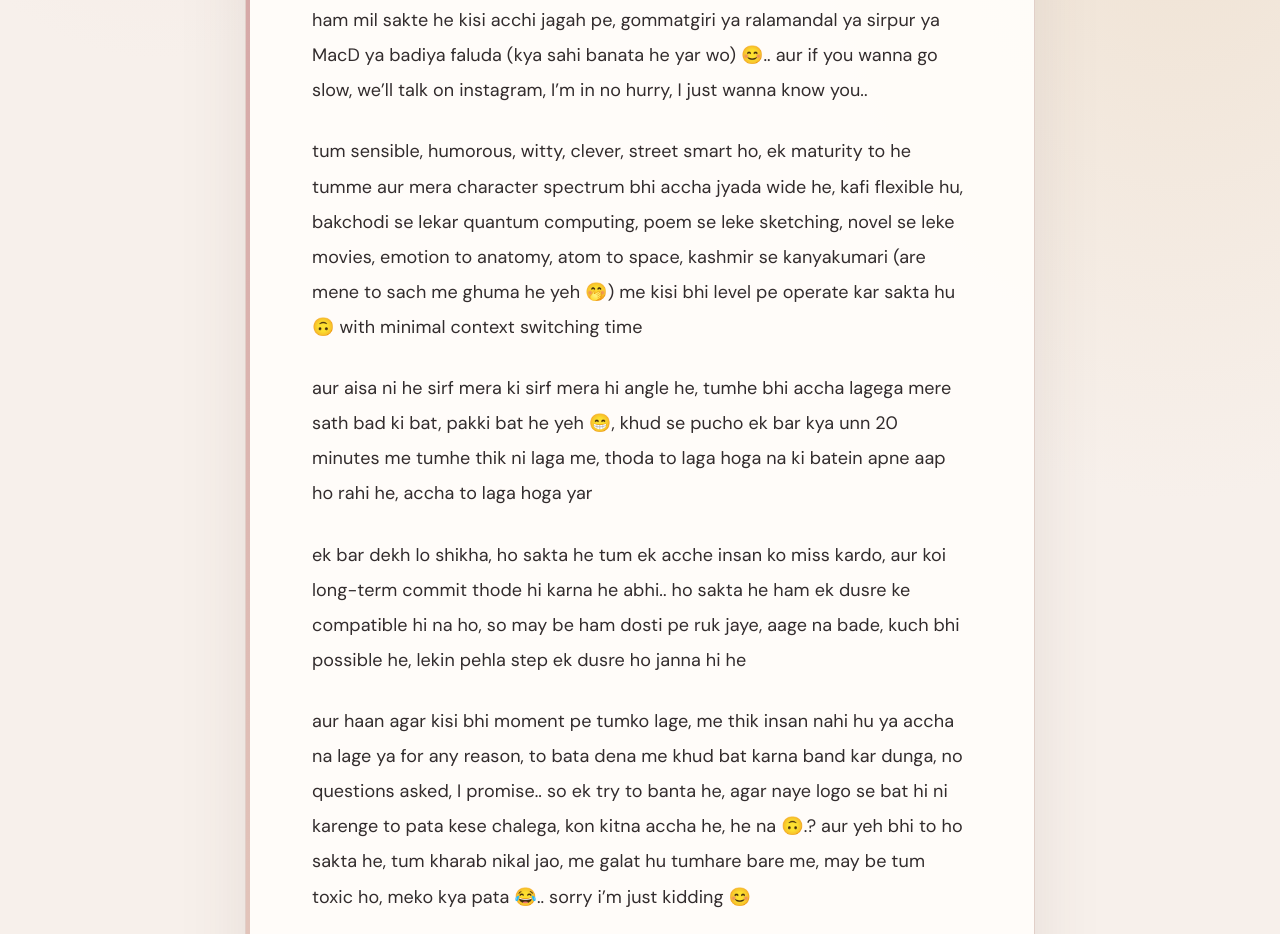
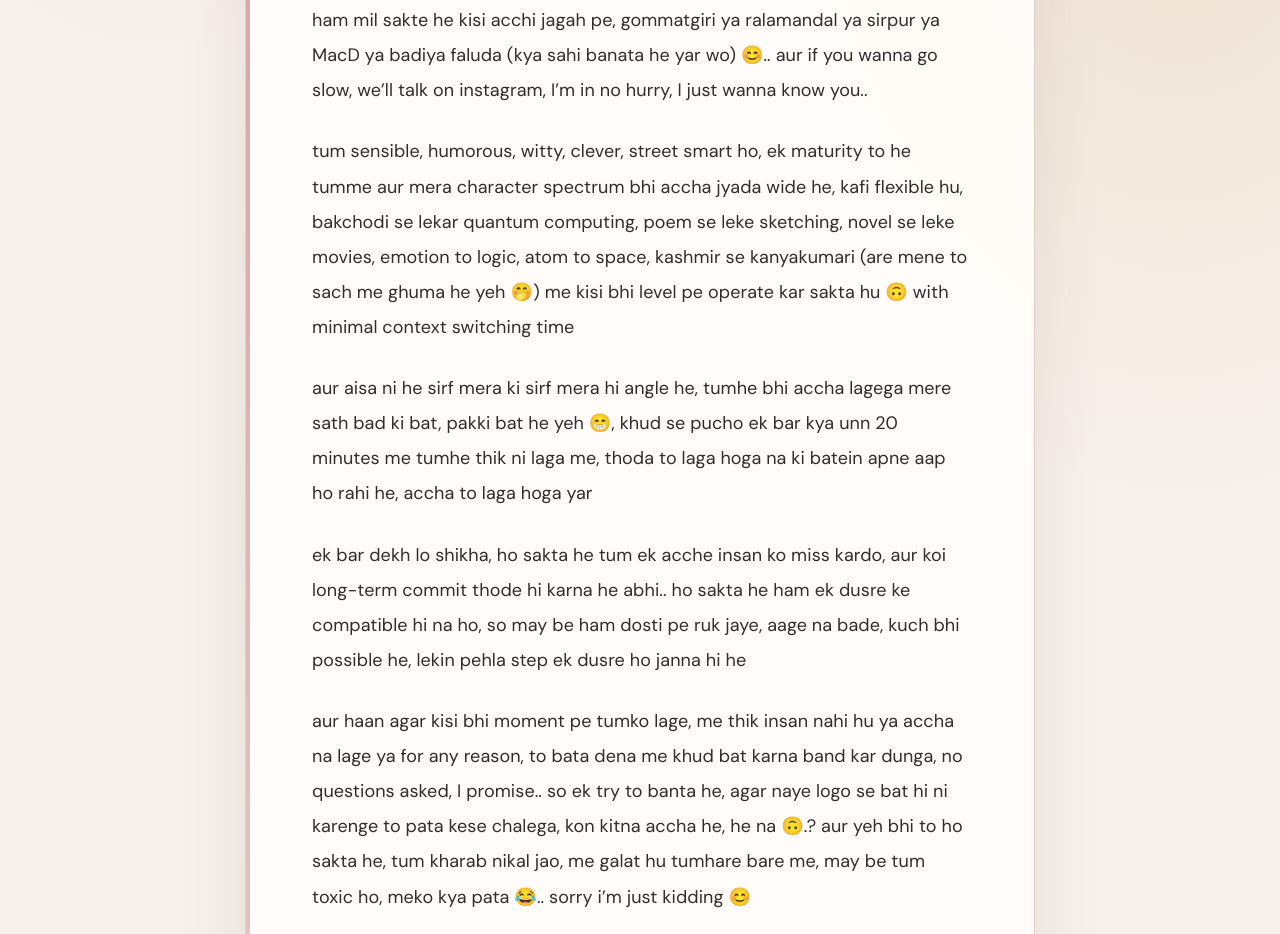
Before and after one commit to robertstark4/meneath, a plain HTML site: page index.html in a window 1280 px wide. Shown: the part 1391-2325 px from the top of the page. Drawn offline with nearby package versions, Linux system fonts and the light colour scheme.

Commit message:
Update index.html

```diff
--- a/index.html
+++ b/index.html
@@ -62,7 +62,7 @@
         <p>so, to get familiarity, lemme introduce myself, hi I'm shivam aur kesi ho tum😊.. svvv se hi btech kiya he (&amp; you did mba from there, I saw it on linkedin), iit qualified hu, khud ka web-based platform he ( "nameheist. com" .. ek bar open karke dekhna nameheist, vese meneath ka idea pasand aaya 🤞😁 )</p>
         <p>yakin mano show off nahi kar raha 😁, bas bata raha hu ki normal ladka hi hu, me tumse agar clg ya workspace pe mila hota to may be equation kuch aur hoti 😄.. so koi bat ni he, ham ab bhi bat kar sakte he 🤭, me bhi accha insan hu yar, tumhe khud pata chal jayega 😊</p>
         <p>ham mil sakte he kisi acchi jagah pe, gommatgiri ya ralamandal ya sirpur ya MacD ya badiya faluda (kya sahi banata he yar wo) 😊.. aur if you wanna go slow, we’ll talk on instagram, I’m in no hurry, I just wanna know you..</p>
-        <p>tum sensible, humorous, witty, clever, street smart ho, ek maturity to he tumme aur mera character spectrum bhi accha jyada wide he, kafi flexible hu, bakchodi se lekar quantum computing, poem se leke sketching, novel se leke movies, emotion to anatomy, atom to space, kashmir se kanyakumari (are mene to sach me ghuma he yeh 🤭) me kisi bhi level pe operate kar sakta hu 🙃 with minimal context switching time</p>
+        <p>tum sensible, humorous, witty, clever, street smart ho, ek maturity to he tumme aur mera character spectrum bhi accha jyada wide he, kafi flexible hu, bakchodi se lekar quantum computing, poem se leke sketching, novel se leke movies, emotion to logic, atom to space, kashmir se kanyakumari (are mene to sach me ghuma he yeh 🤭) me kisi bhi level pe operate kar sakta hu 🙃 with minimal context switching time</p>
         <p>aur aisa ni he sirf mera ki sirf mera hi angle he, tumhe bhi accha lagega mere sath bad ki bat, pakki bat he yeh 😁, khud se pucho ek bar kya unn 20 minutes me tumhe thik ni laga me, thoda to laga hoga na ki batein apne aap ho rahi he, accha to laga hoga yar</p>
         <p>ek bar dekh lo shikha, ho sakta he tum ek acche insan ko miss kardo, aur koi long-term commit thode hi karna he abhi.. ho sakta he ham ek dusre ke compatible hi na ho, so may be ham dosti pe ruk jaye, aage na bade, kuch bhi possible he, lekin pehla step ek dusre ho janna hi he</p>
         <p>aur haan agar kisi bhi moment pe tumko lage, me thik insan nahi hu ya accha na lage ya for any reason, to bata dena me khud bat karna band kar dunga, no questions asked, I promise.. so ek try to banta he, agar naye logo se bat hi ni karenge to pata kese chalega, kon kitna accha he, he na 🙃.? aur yeh bhi to ho sakta he, tum kharab nikal jao, me galat hu tumhare bare me, may be tum toxic ho, meko kya pata 😂.. sorry i’m just kidding 😊</p>
```
